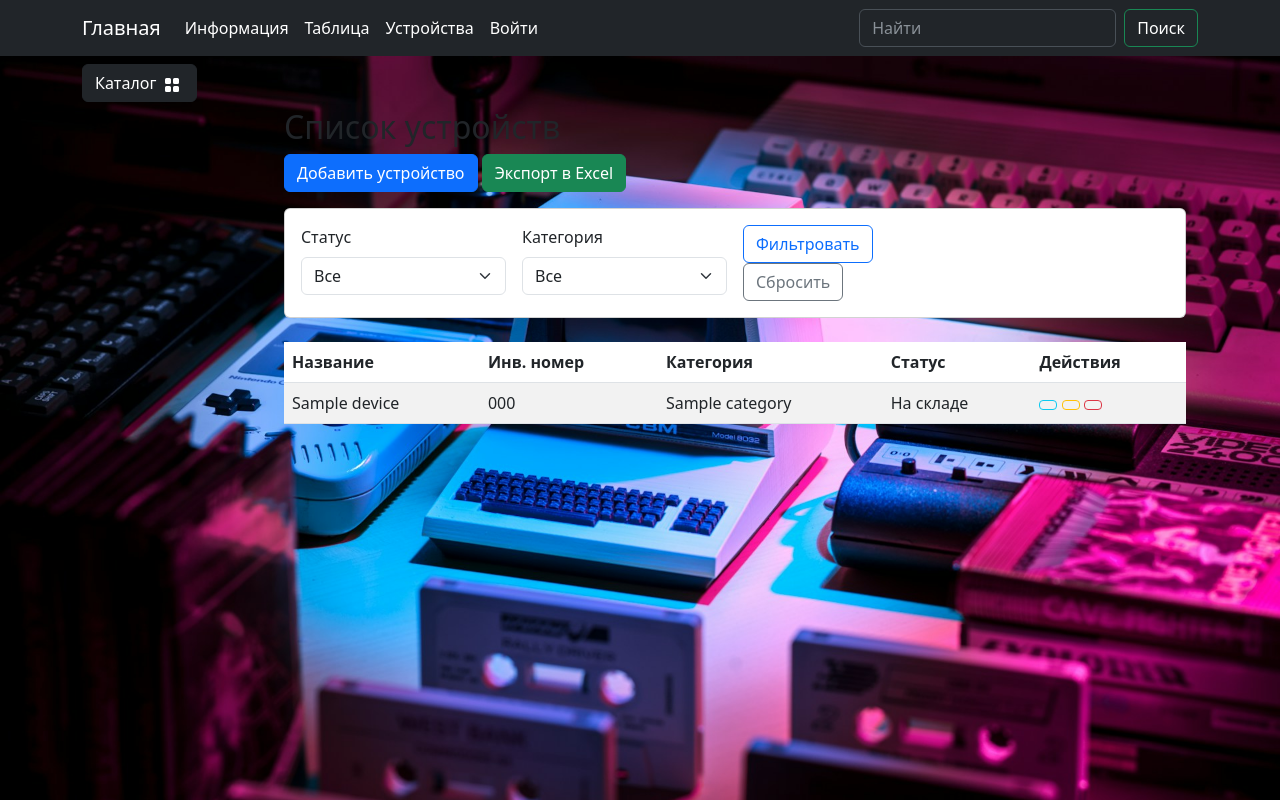
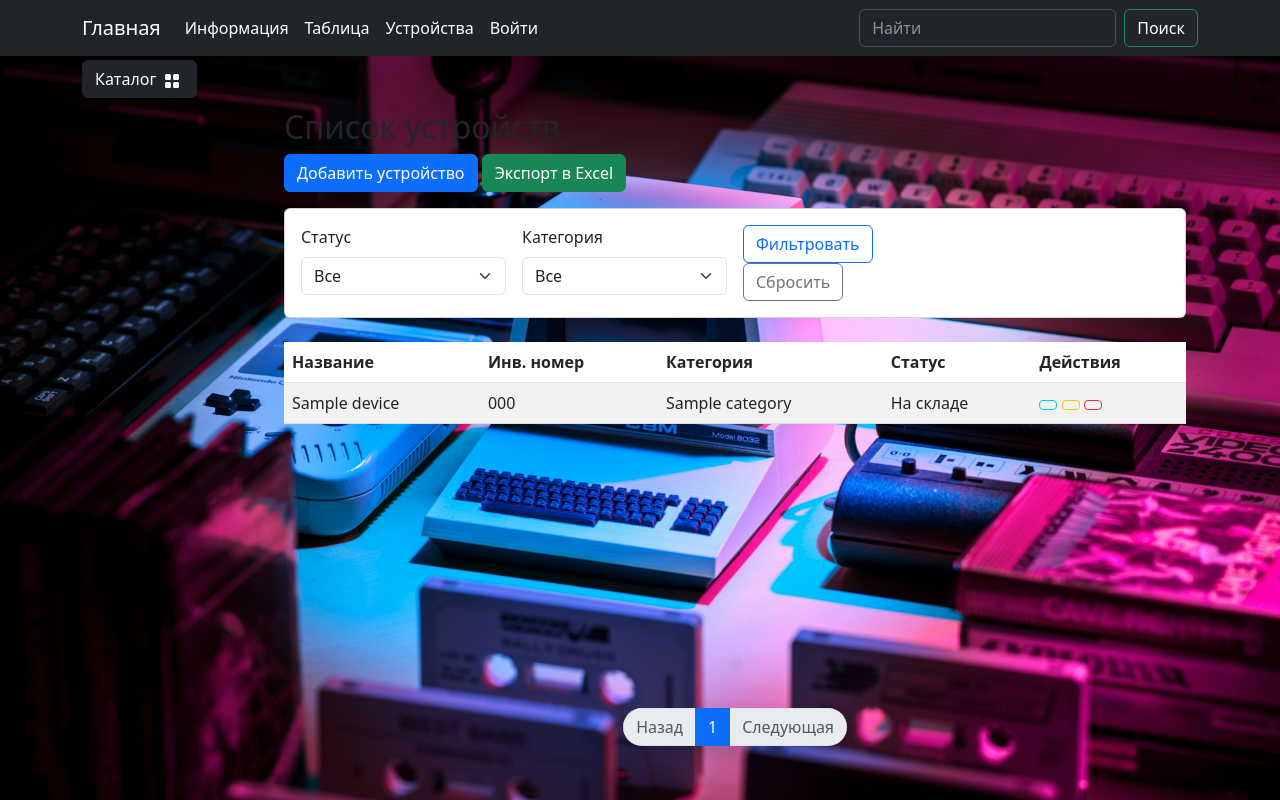
Before and after one commit to john-doedster/equipment_accounting_web_app, a Django app: page /table/ in a window 1280 px wide. Run offline with Django 5.2, Linux system fonts and the light colour scheme; tables that the repository leaves empty hold one stand-in row (values such as "Sample post"); some libraries are stand-ins or nearby versions.

Commit message:
Paginator on custom_table was changed and modify

```diff
--- a/app/settings.py
+++ b/app/settings.py
@@ -141,7 +141,8 @@ USE_TZ = True
 STATIC_URL = 'static/'
 
 STATICFILES_DIRS = [
-    BASE_DIR / 'static'
+    BASE_DIR / 'static',
+    BASE_DIR / 'table' / 'static'
     ]
 
 
--- a/table/templates/table/base.html
+++ b/table/templates/table/base.html
@@ -1,7 +1,19 @@
 {% extends "base.html" %}
+{% load static %}
 
+
+<body class="d-flex flex-column min-vh-100">
+    <main class="flex-grow-1">
 {% block content %}
 <div class="container mt-4">
     {% block table_content %}{% endblock %}
 </div>
 {% endblock %}
+</main>
+    <!-- Футер -->
+    <footer class="py-4 bg-dark mt-auto">
+        <div class="container">
+            <p class="m-0 text-center text-white">СибГУТИ Кафедра ВС 2025</p>
+        </div>
+    </footer>
+</body>
--- a/table/templates/table/device_list.html
+++ b/table/templates/table/device_list.html
@@ -1,6 +1,8 @@
 {% extends "table/base.html" %}
+{% load static %}
 
 {% block table_content %}
+<div class="content-wrapper" style="min-height: calc(100vh - 200px); padding-bottom: 80px;">
     <h2>Список устройств</h2>
     <div class="mb-3">
         <a href="{% url 'table:device_create' %}" class="btn btn-primary">
@@ -36,7 +38,6 @@
                     <button type="submit" class="btn btn-outline-primary">Фильтровать</button>
                     <a href="{% url 'table:device_list' %}" class="btn btn-outline-secondary">Сбросить</a>
                 </div>
-
             </form>
         </div>
     </div>
@@ -79,34 +80,70 @@
             </tbody>
         </table>
     </div>
+</div>
 
-{% if is_paginated %}
-<nav aria-label="Page navigation">
+    <!-- Пагинация (теперь перед футером) -->
+    {% if page_obj %}
+    <nav aria-label="Page navigation" class="mb-5">
         <ul class="pagination justify-content-center">
-        {% if page_obj.has_previous %}
-        <li class="page-item">
-            <a class="page-link" href="?page=1{% if request.GET.status %}&status={{ request.GET.status }}{% endif %}{% if request.GET.category %}&category={{ request.GET.category }}{% endif %}">&laquo;</a>
+            <div class="custom-shadow d-flex">
+                <li class="page-item {% if not page_obj.has_previous %}disabled{% endif %}">
+                    <a class="page-link" href="{% if page_obj.has_previous %}?page={{ page_obj.previous_page_number }}{% for key,value in request.GET.items %}{% if key != 'page' %}&{{ key }}={{ value }}{% endif %}{% endfor %}{% else %}#{% endif %}">
+                        Назад
+                    </a>
                 </li>
-        <li class="page-item">
-            <a class="page-link" href="?page={{ page_obj.previous_page_number }}{% if request.GET.status %}&status={{ request.GET.status }}{% endif %}{% if request.GET.category %}&category={{ request.GET.category }}{% endif %}">&lsaquo;</a>
+
+                {% for page in page_obj.paginator.page_range %}
+                    {% if page >= page_obj.number|add:-2 and page <= page_obj.number|add:2 %}
+                        <li class="page-item {% if page_obj.number == page %}active{% endif %}">
+                            <a class="page-link" href="?page={{ page }}{% for key,value in request.GET.items %}{% if key != 'page' %}&{{ key }}={{ value }}{% endif %}{% endfor %}">
+                                {{ page }}
+                            </a>
                         </li>
                     {% endif %}
+                {% endfor %}
 
-        <li class="page-item active">
-            <span class="page-link">
-                Страница {{ page_obj.number }} из {{ page_obj.paginator.num_pages }}
-            </span>
+                <li class="page-item {% if not page_obj.has_next %}disabled{% endif %}">
+                    <a class="page-link" href="{% if page_obj.has_next %}?page={{ page_obj.next_page_number }}{% for key,value in request.GET.items %}{% if key != 'page' %}&{{ key }}={{ value }}{% endif %}{% endfor %}{% else %}#{% endif %}">
+                        Следующая
+                    </a>
                 </li>
-
-        {% if page_obj.has_next %}
-        <li class="page-item">
-            <a class="page-link" href="?page={{ page_obj.next_page_number }}{% if request.GET.status %}&status={{ request.GET.status }}{% endif %}{% if request.GET.category %}&category={{ request.GET.category }}{% endif %}">&rsaquo;</a>
-        </li>
-        <li class="page-item">
-            <a class="page-link" href="?page={{ page_obj.paginator.num_pages }}{% if request.GET.status %}&status={{ request.GET.status }}{% endif %}{% if request.GET.category %}&category={{ request.GET.category }}{% endif %}">&raquo;</a>
-        </li>
-        {% endif %}
+            </div>
         </ul>
     </nav>
     {% endif %}
+</div>
+
+
+<style>
+    /* Стили пагинации */
+    .custom-shadow {
+        box-shadow: 0 0.5rem 1rem rgba(0, 0, 0, 0.15);
+        border-radius: 50px;
+        overflow: hidden;
+    }
+
+    .page-item.active .page-link {
+        background-color: #0d6efd;
+        border-color: #0d6efd;
+    }
+
+    /* Основные стили макета */
+    html, body {
+        height: 100%;
+    }
+
+    body {
+        display: flex;
+        flex-direction: column;
+    }
+
+    .content-wrapper {
+        flex: 1;
+    }
+
+    footer {
+        flex-shrink: 0;
+    }
+</style>
 {% endblock %}
```
Also changed, not shown: table/static/table/css/styles.css (added, +42 -0 lines). Lines whose indentation alone changed are shown as unchanged.
